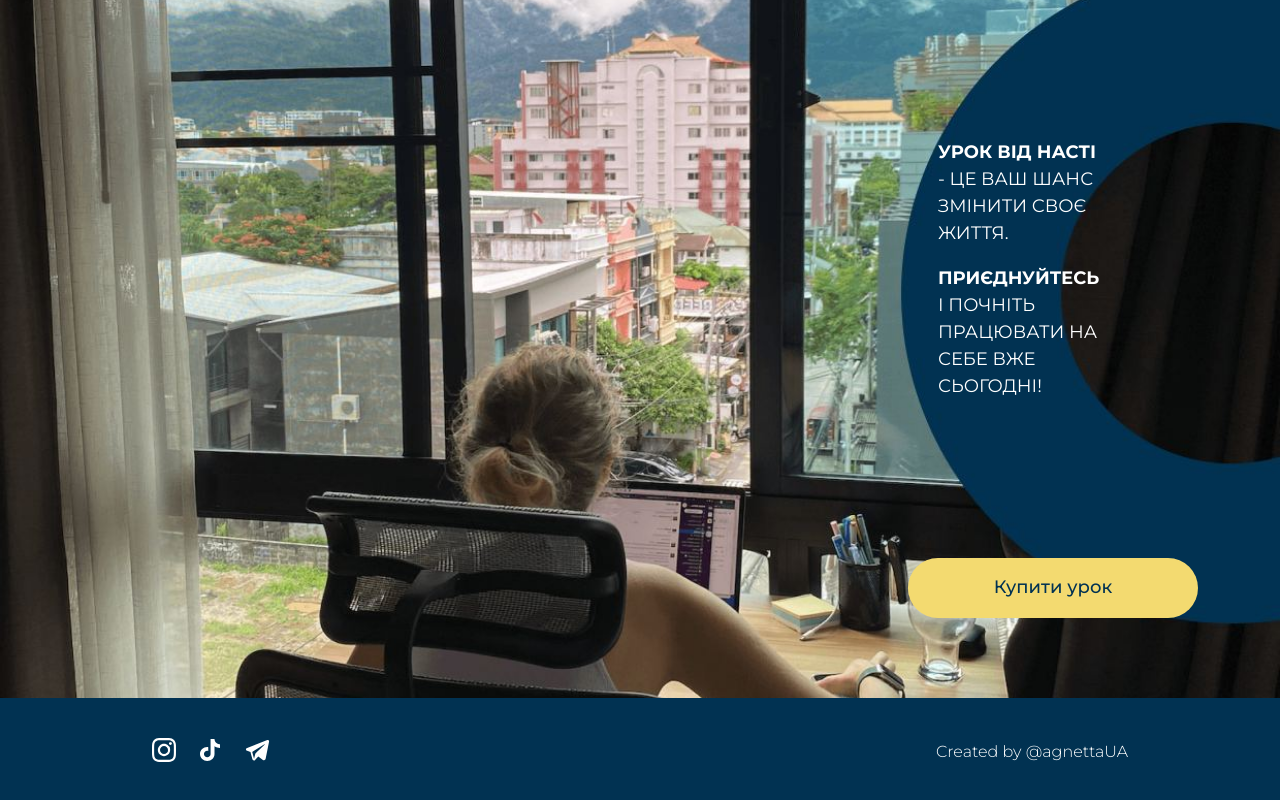
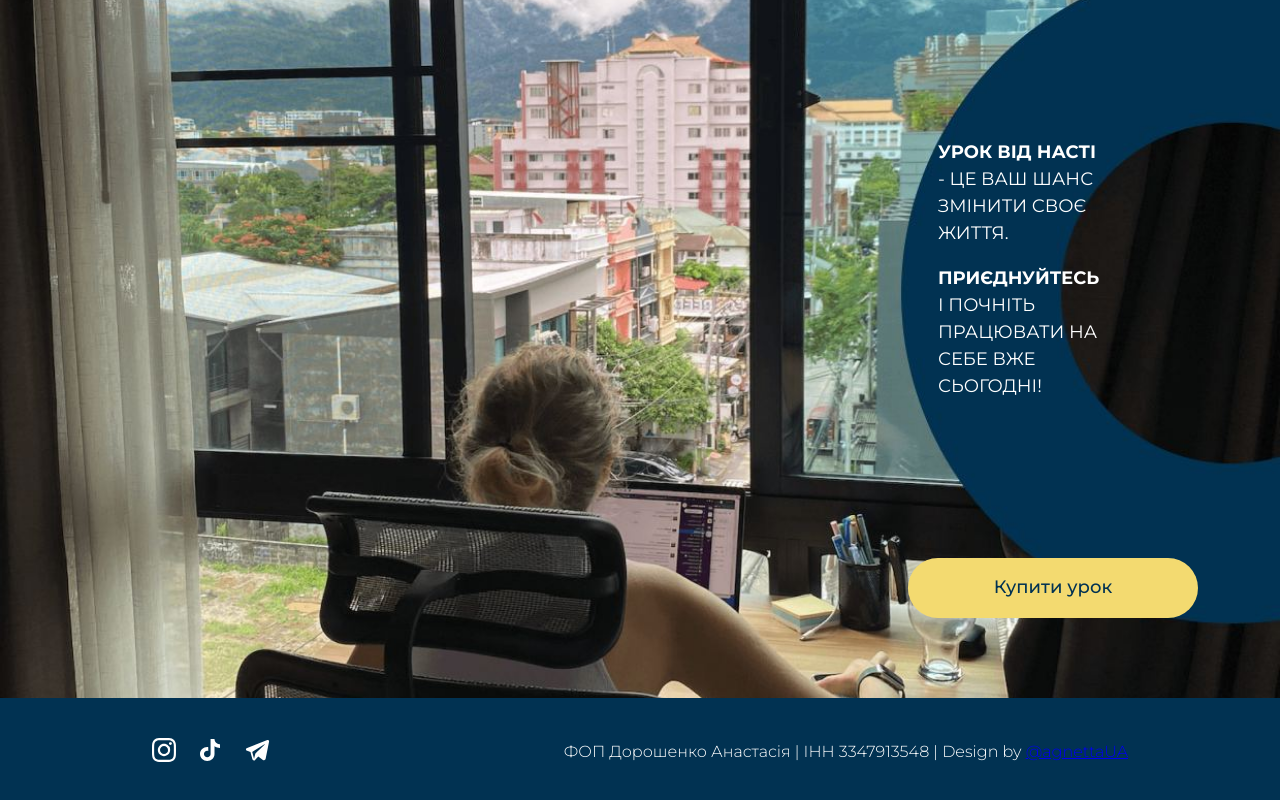
Before and after one commit to nataliakif/landing, a React (Create React App) app: page / in a window 1280 px wide. Shown: the part 6321-7121 px from the top of the page. Built offline with nearby package versions, Linux system fonts and the light colour scheme.

Commit message:
Update Footer.jsx

```diff
--- a/src/components/Footer/Footer.jsx
+++ b/src/components/Footer/Footer.jsx
@@ -36,7 +36,7 @@ export const Footer = () => {
               <Telegram></Telegram>
             </a>
           </div>
-          <p className="footer_text">Created by @agnettaUA</p>
+          <p className="footer_text">ФОП Дорошенко Анастасія | ІНН 3347913548 | Design by <a href="https://t.me/agnettaUA/">@agnettaUA</a></p>
         </div>
       </div>
     </div>
```
